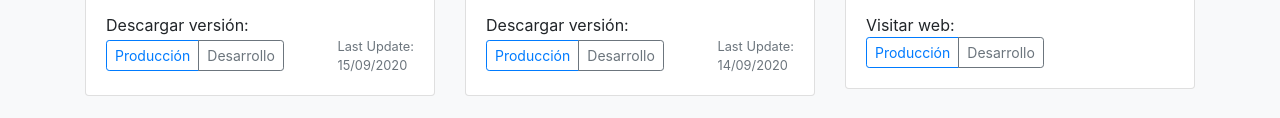
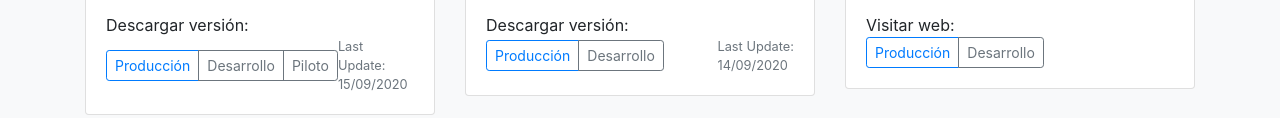
Before and after one commit to theinternetofthinks/HDP-APPS, a plain HTML site: page index.html in a window 1280 px wide. Shown: the part 634-752 px from the top of the page. Drawn offline with nearby package versions, Linux system fonts and the light colour scheme.

Commit message:
Subida apk v1

```diff
--- a/index.html
+++ b/index.html
@@ -61,6 +61,9 @@
                                         <a class="btn btn-sm btn-outline-secondary"
                                             href='stable-apks-demo/dev/hbp-beta.1.0.3.6.1.apk'
                                             target="_blank">Desarrollo</a>
+                                        <a class="btn btn-sm btn-outline-secondary"
+                                            href='stable-apks-demo/PILOT/hbp-pilot.apk'
+                                            target="_blank">Piloto</a>
                                     </div>
                                     <small class="text-muted">Last Update:<br>15/09/2020</small>
                                 </div>
```
Also changed, not shown: 1 other file.
